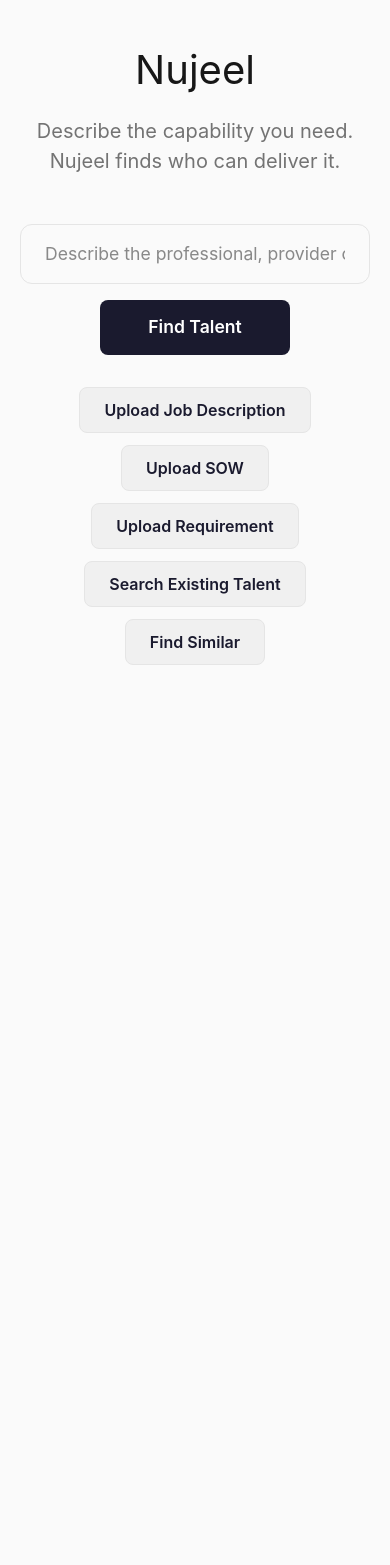
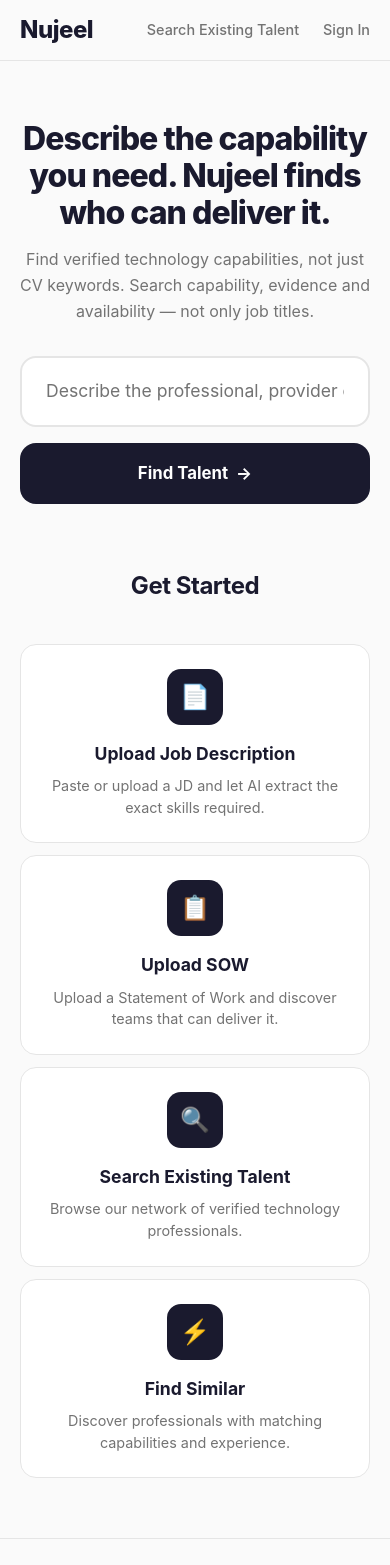
Before and after one commit to aiabusaada-blip/MyNewProject, a Next.js app: page /en in a window 390 px wide. Shown: the top 1565 px of the page. Before the commit the page ends 844 px from the top, so only its background shows below. Built offline with nearby package versions, Linux system fonts and the light colour scheme.

Commit message:
Redesign: premium home page with hero, action cards, animations, responsive layout

```diff
--- a/app/[locale]/page.tsx
+++ b/app/[locale]/page.tsx
@@ -11,44 +11,71 @@
   const t = getTranslations(locale);
 
   return (
-    <main style={{ minHeight: "100vh", padding: "40px 20px" }}>
-      <div style={{ maxWidth: "800px", margin: "0 auto", textAlign: "center" }}>
-        <h1 style={{ fontSize: "2.5rem", marginBottom: "16px" }}>
-          {t("app_name")}
-        </h1>
-        <p style={{ fontSize: "1.25rem", color: "var(--muted)", marginBottom: "48px" }}>
-          {t("tagline")}
-        </p>
+    <main style={{ minHeight: "100vh" }}>
+      {/* Header */}
+      <header className="nujeel-header">
+        <a href={`/${locale}`} className="nujeel-logo">
+          Nujeel
+        </a>
+        <nav className="nujeel-nav">
+          <a href={`/${locale}/search`}>{t("search_existing")}</a>
+          <a href={`/${locale}/login`}>{t("sign_in")}</a>
+        </nav>
+      </header>
 
-        <div style={{ marginBottom: "32px" }}>
+      {/* Hero */}
+      <section className="hero-section">
+        <h1 className="hero-tagline">{t("tagline")}</h1>
+        <p className="hero-subtitle">{t("subtitle")}</p>
+
+        <div className="hero-search-box">
           <input
             type="text"
+            className="hero-search-input"
             placeholder={t("search_placeholder")}
-            style={{
-              width: "100%",
-              maxWidth: "600px",
-              padding: "16px 24px",
-              fontSize: "1.1rem",
-              borderRadius: "12px",
-              border: "1px solid var(--border)",
-              outline: "none",
-              boxSizing: "border-box",
-            }}
+            aria-label={t("search_placeholder")}
           />
-          <br />
-          <button className="btn-primary" style={{ marginTop: "16px", fontSize: "1.1rem", padding: "14px 48px" }}>
-            {t("find_talent")}
-          </button>
         </div>
 
-        <div style={{ display: "flex", gap: "12px", justifyContent: "center", flexWrap: "wrap" }}>
-          <button className="btn-secondary">{t("upload_jd")}</button>
-          <button className="btn-secondary">{t("upload_sow")}</button>
-          <button className="btn-secondary">{t("upload_requirement")}</button>
-          <button className="btn-secondary">{t("search_existing")}</button>
-          <button className="btn-secondary">{t("find_similar")}</button>
+        <button className="hero-cta">
+          <span>{t("find_talent")}</span>
+          <span aria-hidden="true">→</span>
+        </button>
+      </section>
+
+      {/* Action Cards */}
+      <section className="actions-section">
+        <h2>{t("how_it_works")}</h2>
+        <div className="actions-grid">
+          <a href={`/${locale}/documents/jd`} className="action-card">
+            <div className="action-card-icon" aria-hidden="true">📄</div>
+            <span className="action-card-title">{t("upload_jd")}</span>
+            <span className="action-card-desc">{t("upload_jd_desc")}</span>
+          </a>
+          <a href={`/${locale}/documents/sow`} className="action-card">
+            <div className="action-card-icon" aria-hidden="true">📋</div>
+            <span className="action-card-title">{t("upload_sow")}</span>
+            <span className="action-card-desc">{t("upload_sow_desc")}</span>
+          </a>
+          <a href={`/${locale}/search`} className="action-card">
+            <div className="action-card-icon" aria-hidden="true">🔍</div>
+            <span className="action-card-title">{t("search_existing")}</span>
+            <span className="action-card-desc">{t("search_existing_desc")}</span>
+          </a>
+          <a href={`/${locale}/search?mode=similar`} className="action-card">
+            <div className="action-card-icon" aria-hidden="true">⚡</div>
+            <span className="action-card-title">{t("find_similar")}</span>
+            <span className="action-card-desc">{t("find_similar_desc")}</span>
+          </a>
         </div>
-      </div>
+      </section>
+
+      {/* Footer */}
+      <footer className="nujeel-footer">
+        <a href={`/${locale}/privacy`}>{t("privacy")}</a>
+        <a href={`/${locale}/terms`}>{t("terms")}</a>
+        <span>© {new Date().getFullYear()} Nujeel</span>
+      </footer>
     </main>
   );
 }
--- a/app/globals.css
+++ b/app/globals.css
@@ -5,15 +5,15 @@
   --foreground: #171717;
   --primary: #1a1a2e;
   --primary-foreground: #ffffff;
-  --secondary: #f0f0f0;
-  --secondary-foreground: #1a1a2e;
-  --accent: #2a2a4e;
+  --accent: #6366f1;
+  --accent-hover: #4f46e5;
   --border: #e5e5e5;
   --card: #ffffff;
   --muted: #737373;
-  --success: #22c55e;
-  --warning: #f59e0b;
-  --danger: #ef4444;
+  --shadow-sm: 0 1px 2px rgba(0,0,0,0.05);
+  --shadow-md: 0 4px 6px -1px rgba(0,0,0,0.1), 0 2px 4px -2px rgba(0,0,0,0.1);
+  --shadow-lg: 0 10px 15px -3px rgba(0,0,0,0.1), 0 4px 6px -4px rgba(0,0,0,0.1);
+  --shadow-xl: 0 20px 25px -5px rgba(0,0,0,0.1), 0 8px 10px -6px rgba(0,0,0,0.1);
 }
 
 @media (prefers-color-scheme: dark) {
@@ -22,12 +22,15 @@
     --foreground: #ededed;
     --primary: #6366f1;
     --primary-foreground: #ffffff;
-    --secondary: #1f1f1f;
-    --secondary-foreground: #ededed;
-    --accent: #3f3f6e;
+    --accent: #818cf8;
+    --accent-hover: #6366f1;
     --border: #2a2a2a;
     --card: #1a1a1a;
     --muted: #a3a3a3;
+    --shadow-sm: 0 1px 2px rgba(0,0,0,0.3);
+    --shadow-md: 0 4px 6px -1px rgba(0,0,0,0.4);
+    --shadow-lg: 0 10px 15px -3px rgba(0,0,0,0.4);
+    --shadow-xl: 0 20px 25px -5px rgba(0,0,0,0.5);
   }
 }
 
@@ -37,47 +40,291 @@
   font-family: -apple-system, BlinkMacSystemFont, "Segoe UI", Roboto, "Helvetica Neue", Arial, sans-serif;
   margin: 0;
   padding: 0;
+  -webkit-font-smoothing: antialiased;
+  -moz-osx-font-smoothing: grayscale;
 }
 
-.filter-box {
-  border: 1px solid var(--border);
-  border-radius: 8px;
-  padding: 12px;
-  background: var(--card);
+/* Header */
+.nujeel-header {
+  display: flex;
+  align-items: center;
+  justify-content: space-between;
+  padding: 16px 40px;
+  border-bottom: 1px solid var(--border);
+  background: var(--background);
+  position: sticky;
+  top: 0;
+  z-index: 50;
+  backdrop-filter: blur(8px);
 }
 
-.btn-primary {
+.nujeel-logo {
+  font-size: 1.5rem;
+  font-weight: 800;
+  letter-spacing: -0.02em;
+  color: var(--primary);
+  text-decoration: none;
+}
+
+.nujeel-nav {
+  display: flex;
+  align-items: center;
+  gap: 24px;
+}
+
+.nujeel-nav a {
+  color: var(--muted);
+  text-decoration: none;
+  font-size: 0.9rem;
+  font-weight: 500;
+  transition: color 0.2s;
+}
+
+.nujeel-nav a:hover {
+  color: var(--foreground);
+}
+
+/* Hero */
+.hero-section {
+  display: flex;
+  flex-direction: column;
+  align-items: center;
+  justify-content: center;
+  padding: 80px 40px 60px;
+  text-align: center;
+  max-width: 800px;
+  margin: 0 auto;
+}
+
+.hero-tagline {
+  font-size: 3rem;
+  font-weight: 800;
+  line-height: 1.15;
+  letter-spacing: -0.03em;
+  margin-bottom: 16px;
+  color: var(--primary);
+}
+
+.hero-subtitle {
+  font-size: 1.25rem;
+  color: var(--muted);
+  line-height: 1.6;
+  margin-bottom: 48px;
+  max-width: 600px;
+}
+
+.hero-search-box {
+  width: 100%;
+  max-width: 640px;
+  position: relative;
+  margin-bottom: 16px;
+}
+
+.hero-search-input {
+  width: 100%;
+  padding: 20px 24px;
+  font-size: 1.1rem;
+  border: 2px solid var(--border);
+  border-radius: 16px;
+  background: var(--card);
+  color: var(--foreground);
+  outline: none;
+  transition: border-color 0.2s, box-shadow 0.2s;
+  box-sizing: border-box;
+  font-family: inherit;
+}
+
+.hero-search-input:focus {
+  border-color: var(--accent);
+  box-shadow: 0 0 0 3px rgba(99, 102, 241, 0.15);
+}
+
+.hero-search-input::placeholder {
+  color: var(--muted);
+}
+
+.hero-cta {
+  display: inline-flex;
+  align-items: center;
+  justify-content: center;
+  gap: 8px;
+  width: 100%;
+  max-width: 640px;
+  padding: 18px 32px;
+  font-size: 1.05rem;
+  font-weight: 700;
+  color: var(--primary-foreground);
+  background: var(--primary);
+  border: none;
+  border-radius: 16px;
+  cursor: pointer;
+  transition: transform 0.15s, box-shadow 0.2s;
+  text-decoration: none;
+  box-sizing: border-box;
+}
+
+.hero-cta:hover {
+  transform: translateY(-1px);
+  box-shadow: var(--shadow-lg);
+}
+
+/* Action Cards */
+.actions-section {
+  padding: 40px 40px 80px;
+  max-width: 1000px;
+  margin: 0 auto;
+}
+
+.actions-section h2 {
+  font-size: 1.5rem;
+  font-weight: 700;
+  text-align: center;
+  margin-bottom: 40px;
+  color: var(--primary);
+  letter-spacing: -0.02em;
+}
+
+.actions-grid {
+  display: grid;
+  grid-template-columns: repeat(2, 1fr);
+  gap: 20px;
+}
+
+.action-card {
+  display: flex;
+  flex-direction: column;
+  align-items: center;
+  text-align: center;
+  padding: 32px 24px;
+  border: 1px solid var(--border);
+  border-radius: 16px;
+  background: var(--card);
+  cursor: pointer;
+  transition: transform 0.2s, box-shadow 0.2s, border-color 0.2s;
+  text-decoration: none;
+  color: inherit;
+}
+
+.action-card:hover {
+  transform: translateY(-2px);
+  box-shadow: var(--shadow-xl);
+  border-color: var(--accent);
+}
+
+.action-card-icon {
+  width: 56px;
+  height: 56px;
+  border-radius: 14px;
   background: var(--primary);
   color: var(--primary-foreground);
-  padding: 10px 24px;
-  border-radius: 8px;
-  border: none;
-  cursor: pointer;
-  font-weight: 600;
+  display: flex;
+  align-items: center;
+  justify-content: center;
+  font-size: 1.5rem;
+  margin-bottom: 16px;
 }
 
-.btn-secondary {
-  background: var(--secondary);
-  color: var(--secondary-foreground);
-  padding: 10px 24px;
-  border-radius: 8px;
-  border: 1px solid var(--border);
-  cursor: pointer;
-  font-weight: 600;
+.action-card-title {
+  font-size: 1.1rem;
+  font-weight: 700;
+  margin-bottom: 8px;
+  color: var(--primary);
 }
 
-.search-result-item {
-  border: 1px solid var(--border);
-  border-radius: 8px;
-  padding: 16px;
-  margin-bottom: 12px;
-  background: var(--card);
+.action-card-desc {
+  font-size: 0.9rem;
+  color: var(--muted);
+  line-height: 1.5;
 }
 
-[dir="rtl"] body {
+/* Footer */
+.nujeel-footer {
+  padding: 24px 40px;
+  border-top: 1px solid var(--border);
+  text-align: center;
+  color: var(--muted);
+  font-size: 0.8rem;
+}
+
+.nujeel-footer a {
+  color: var(--muted);
+  text-decoration: none;
+  margin: 0 12px;
+}
+
+.nujeel-footer a:hover {
+  color: var(--foreground);
+}
+
+/* Responsive */
+@media (max-width: 768px) {
+  .nujeel-header {
+    padding: 12px 20px;
+  }
+
+  .hero-section {
+    padding: 60px 20px 40px;
+  }
+
+  .hero-tagline {
+    font-size: 2rem;
+  }
+
+  .hero-subtitle {
+    font-size: 1rem;
+    margin-bottom: 32px;
+  }
+
+  .actions-section {
+    padding: 24px 20px 60px;
+  }
+
+  .actions-grid {
+    grid-template-columns: 1fr;
+    gap: 12px;
+  }
+
+  .action-card {
+    padding: 24px 20px;
+  }
+}
+
+/* RTL */
+[dir="rtl"] .nujeel-nav a {
   direction: rtl;
 }
 
-[dir="ltr"] body {
-  direction: ltr;
+[dir="rtl"] .hero-search-box {
+  direction: rtl;
 }
+
+/* Animations */
+@keyframes fadeInUp {
+  from {
+    opacity: 0;
+    transform: translateY(20px);
+  }
+  to {
+    opacity: 1;
+    transform: translateY(0);
+  }
+}
+
+.hero-section > * {
+  animation: fadeInUp 0.6s ease-out both;
+}
+
+.hero-section > *:nth-child(1) { animation-delay: 0.1s; }
+.hero-section > *:nth-child(2) { animation-delay: 0.2s; }
+.hero-section > *:nth-child(3) { animation-delay: 0.3s; }
+.hero-section > *:nth-child(4) { animation-delay: 0.4s; }
+
+.actions-section {
+  animation: fadeInUp 0.6s ease-out 0.5s both;
+}
+
+/* Focus visible */
+button:focus-visible, a:focus-visible, input:focus-visible {
+  outline: 2px solid var(--accent);
+  outline-offset: 2px;
+}
--- a/lib/i18n/messages/en/common.json
+++ b/lib/i18n/messages/en/common.json
@@ -2,13 +2,19 @@
   "common": {
     "app_name": "Nujeel",
     "tagline": "Describe the capability you need. Nujeel finds who can deliver it.",
+    "subtitle": "Find verified technology capabilities, not just CV keywords. Search capability, evidence and availability — not only job titles.",
     "search_placeholder": "Describe the professional, provider or capability you need…",
     "find_talent": "Find Talent",
+    "sign_in": "Sign In",
+    "how_it_works": "Get Started",
     "upload_jd": "Upload Job Description",
+    "upload_jd_desc": "Paste or upload a JD and let AI extract the exact skills required.",
     "upload_sow": "Upload SOW",
-    "upload_requirement": "Upload Requirement",
+    "upload_sow_desc": "Upload a Statement of Work and discover teams that can deliver it.",
     "search_existing": "Search Existing Talent",
+    "search_existing_desc": "Browse our network of verified technology professionals.",
     "find_similar": "Find Similar",
+    "find_similar_desc": "Discover professionals with matching capabilities and experience.",
     "all": "All",
     "professionals": "Professionals",
     "providers": "Providers",
@@ -22,6 +28,8 @@
     "request_availability": "Request Availability",
     "loading": "Loading…",
     "no_results": "No professionals or providers match your search",
-    "back_to_search": "Back to Search"
+    "back_to_search": "Back to Search",
+    "privacy": "Privacy",
+    "terms": "Terms"
   }
 }
```
Also changed, not shown: lib/i18n/messages/ar/common.json (+10 -2 lines).
